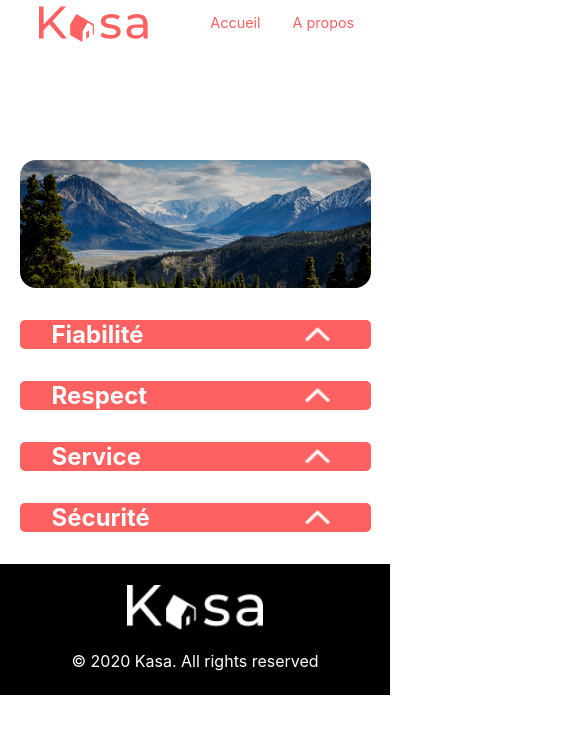
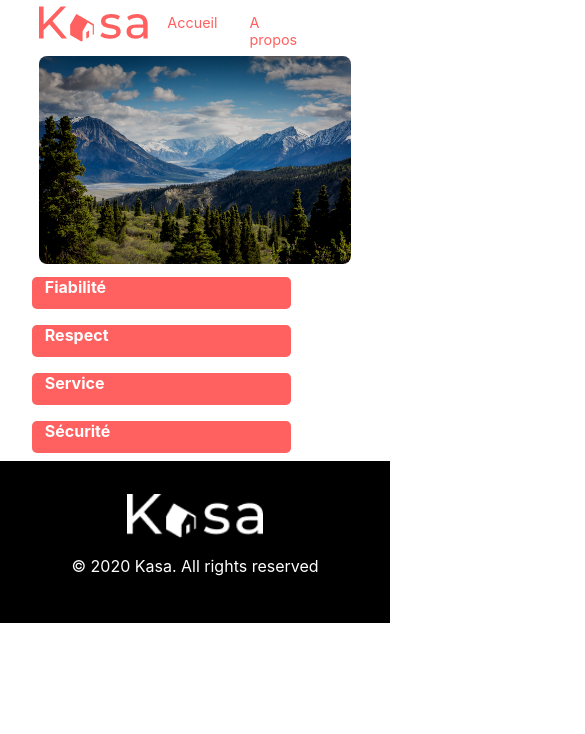
Before and after one commit to Tommy-Hck/ThomasHuylebroeck_7_21112023, a React (Create React App) app: page /About in a window 390 px wide. Shown: the top 734 px of the page, 585 px wide, since content can reach past the window. Built offline with nearby package versions, Linux system fonts and the light colour scheme.

Commit message:
about ok manque flèche mobile

```diff
--- a/src/pages/About.jsx
+++ b/src/pages/About.jsx
@@ -3,21 +3,22 @@ import Banner from '../assets/kalen-emsley-Bkci_8qcdvQ-unsplash 2 (1).png'
 import "../styles/About.scss"
 import Collapse from '../components/collapse'
 import Data from '../assets/about.json'
+import '../styles/Banner.scss'
 
 export default function About() {
   return (
     <main>
-      <section>
+      <section className='section'>
         <div   className='banner'>
           <img className='image' src={Banner} alt='bannière'/>
         </div>
       </section>
 
-       <section className='collapse-column'>
+       <section className='section collapse-column'>
         {Data.map((rule) =>
           {
             return (
-              <Collapse className="collapse" title={<h2 className='collapse-title'>{rule.title}</h2>} content={rule.content} key={rule.id}/>
+              <Collapse className="collapse" title={<h2 className='collapse-title'>{rule.title}</h2>} content={<div className='collapse-content'>{rule.content}</div>} key={rule.id}/>
             )
           }
         )}
--- a/src/pages/Home.jsx
+++ b/src/pages/Home.jsx
@@ -2,6 +2,7 @@ import React, {useState, useEffect} from 'react'
 import banner from '../assets/bannière.png'
 import '../styles/Home.scss'
 import homeData from '../assets/logements.json'
+import '../styles/Banner.scss'
 
 export default function Home() {
     const [width, setWidth] = useState(window.innerWidth) //hook changement d'état
@@ -20,7 +21,7 @@ export default function Home() {
   return (
     <main>
         <div className='banner'>
-            <img src={banner} alt='bannière'/>
+            <img className='banner-picture' src={banner} alt='bannière'/>
             {width > 425 ? (     //rendu conditionnel if/else
                 <h1 className='banner-title'>Chez vous, partout et ailleurs</h1>
             ) : (
@@ -37,7 +38,7 @@ export default function Home() {
                     return (
                         <div className='home-card' key={home.id}>
                             <a href={`/logements/${home.id}`}>
-                        <img src={home.cover} alt={home.title} />
+                        <img className='logement-picture' src={home.cover} alt={home.title} />
                         <p className='home-title'>{home.title}</p>
                         </a>
                         </div>
@@ -53,7 +54,7 @@ export default function Home() {
                     return (
                         <div className='home-card' key={home.id}>
                             <a href={`/logements/${home.id}`}>
-                        <img src={home.cover} alt={home.title} />
+                        <img className='logement-picture' src={home.cover} alt={home.title} />
                         <p className='home-title'>{home.title}</p>
                         </a>
                         </div>
--- a/src/pages/Logement.jsx
+++ b/src/pages/Logement.jsx
@@ -15,7 +15,7 @@ export default function Logement() {
     return <Link to="/Error"></Link>;
   }
 
-  let array = ["1", "2", "3", "4", "5", "6"];
+  let array = [1, 2, 3, 4, 5];
 
   return (
     <main className="main">
@@ -28,8 +28,8 @@ export default function Logement() {
       </div>
 
       <section className="description-container">
-        <div className="location">
-          <div className="city">
+        <div className="info">
+          <div className="city-aera">
             <h1 className="quartier">{currentLogement.title}</h1>
             <p className="city">{currentLogement.location}</p>
           </div>
@@ -41,10 +41,6 @@ export default function Logement() {
               alt="hôte"
             />
           </div>
-        </div>
-        <div
-         className="main-tag">
-          <div className="tag-container">
           <div className="taga">
             {currentLogement.tags.map((tag) => (
               <span key={tag.length}>{tag}</span>
@@ -63,15 +59,20 @@ export default function Logement() {
             ))}
           </div>
         </div>
+        <div className="collapse">
+          <Collapse
+            className="title Description-title"
+            title={<h2 className="title">Description</h2>}
+            content={
+              <div className="description-content">
+                {currentLogement.description}
               </div>
-        <div className="collapse">
-          <Collapse className="title Description-title"
-            title={<h2>Description</h2>}
-            content={<div className="description-content">{currentLogement.description}</div>}
+            }
           />
 
-          <Collapse className="title equipements-title"
-            title={<h2>Équipements</h2>}
+          <Collapse
+            className="title equipements-title"
+            title={<h2 className="title">Équipements</h2>}
             content={
               <ul className="equipement-list">
                 {currentLogement.equipments.map((equipment, index) => (
--- a/src/styles/About.scss
+++ b/src/styles/About.scss
@@ -1,14 +1,23 @@
 .banner {
-    height: 16rem;
+    padding-bottom: 2rem;
     @media  screen and  (max-width: 425px){
         height: auto;
         width: auto;
-        margin-bottom: 2rem;
+        padding: 0%;
+        margin-bottom: 0.3rem;
     }
 }
 
 .image{
     object-fit: cover;
+    width: 100%;
+    height: auto;
+    border-radius: 0.5rem;
+    filter: contrast(1.2) brightness(0.8);
+}
+
+.section {
+    padding: 0 10%;
 }
 
 .collapse-column {
@@ -16,19 +25,28 @@
     flex-direction: column;
     align-items: center;
     @media  screen and  (max-width: 425px){
+        width: 18rem;
+        padding-left: 1.1rem;
     }
 }
 
 .collapse-title {
+    width: 70rem;
+    height: 2rem;
+    font-size: 1.5rem;
+    padding: 0 1rem;
     @media  screen and  (max-width: 425px){
-    //     width: fit-content;
+        padding: 0;
     }
 }
 
 .collapse-content {
-    margin-left: 1%;
-    word-spacing: 0.550rem;
+    padding: 0 1.5rem;
+    word-spacing: 0.555rem;
+    font-size: 1.790rem;
+    width: 70rem;
     @media  screen and  (max-width: 425px){
+        padding-left: 1rem;
         font-size: 1.2rem;
         margin: 0;
         width: 18rem;
--- /dev/null
+++ b/src/styles/Banner.scss
@@ -0,0 +1,6 @@
+.banner {
+    display: flex;
+    justify-content: center;
+    height: 15rem;
+    position: relative;
+}
--- a/src/styles/Collapse.scss
+++ b/src/styles/Collapse.scss
@@ -5,9 +5,15 @@
     background-color: #FF6060;
     border-radius: 5px;
     padding: 0.5rem;
+    h2{
+        color: white;
+        @media  screen and  (max-width: 425px){
+            font-size: 1rem;
+        }
+    }
     @media  screen and  (max-width: 425px){
-        padding: 0 2rem;
-        font-size: 0.8rem;
+        padding: 0 0.8rem;
+        justify-content:flex-start;
     }
 }
 
@@ -16,6 +22,7 @@
     margin-bottom: 2rem;
     @media  screen and  (max-width: 425px){
         width: 90%;
+        margin: 0.5rem;
     }
 }
 
@@ -26,6 +33,8 @@
     object-fit: contain;
     animation: inverso 0.5s forwards;
     margin-right: 0.5rem;
+    @media  screen and  (max-width: 425px){
+    }
 }
 
 .arrow-down {
@@ -35,10 +44,6 @@
     object-fit: contain;
     animation: rotate 0.5s forwards;
     margin-right: 0.5rem;
-}
-
-h2{
-    color: white;
 }
 
 .collapse-text {
@@ -52,21 +57,21 @@ h2{
 //animation
 
 @keyframes rotate {
-    0% {
+    100% {
     transform: rotate(0deg);
     }
-    100% {
+    0% {
     transform: rotate(180deg);
     }
 
 }
 
 @keyframes inverso {
+    100% {
+    transform: rotate(180deg);
+    }
     0% {
     transform: rotate(0deg);
     }
-    100% {
-    transform: rotate(-180deg);
-    }
 
 }
--- a/src/styles/Home.scss
+++ b/src/styles/Home.scss
@@ -1,22 +1,26 @@
-.banner {
-    display: flex;
-    justify-content: center;
-    height: 15rem;
-    position: relative;
-    @media  screen and  (max-width: 425px){
-    }
-
-img {
+  .banner-picture {
+    margin-top: 2rem;
     width: 80%;
     height: 90%;
     border-radius: 1.5rem;
     filter: contrast(1.2) brightness(0.8);
-    @media  screen and  (max-width: 425px){
+    @media screen and (max-width: 425px) {
       height: 8rem;
       width: 90%;
       border-radius: 1rem;
     }
+  }
 
+  .logement-picture {
+    width: 80%;
+    height: 90%;
+    border-radius: 1.5rem;
+    filter: contrast(1.2) brightness(0.8);
+    @media screen and (max-width: 425px) {
+      height: 8rem;
+      width: 90%;
+      border-radius: 1rem;
+    }
   }
   .banner-title {
     position: absolute;
@@ -27,33 +31,33 @@ img {
     font-size: 3rem;
     font-weight: 400;
     text-align: center;
-    @media  screen and  (max-width: 425px){
+    @media screen and (max-width: 425px) {
       transform: translate(-73%, -50%);
       text-align: left;
       font-size: 1.5rem;
     }
   }
-}
+
 
 // Section Logement
 .home-section {
   display: flex;
   justify-content: center;
   padding: 2rem;
-    @media  screen and  (max-width: 425px){
+  @media screen and (max-width: 425px) {
     padding: 0;
   }
 }
 .container {
   display: grid;
   grid-template-columns: repeat(3, 1fr);
-    background-color: #F6F6F6;
+  background-color: #f6f6f6;
   gap: 2rem;
   border-radius: 1rem;
   padding: 2rem;
   width: 80%;
 
-    @media  screen and  (max-width: 425px){
+  @media screen and (max-width: 425px) {
     justify-content: center;
     padding: 0;
     display: flex;
@@ -63,18 +67,18 @@ img {
     display: flex;
     flex-direction: column;
     align-items: center;
-        @media  screen and  (max-width: 425px){
+    @media screen and (max-width: 425px) {
       height: 20rem;
     }
 
-        img{
+    img {
       width: 27rem;
       height: 27rem;
       border-radius: 25px;
       object-fit: cover;
       border-radius: 1rem;
       filter: contrast(1.2) brightness(0.8);
-            @media  screen and  (max-width: 425px){
+      @media screen and (max-width: 425px) {
         width: 20rem;
         height: 20rem;
       }
@@ -83,19 +87,18 @@ img {
       transform: translate(1rem, -7rem);
       font-size: 1.3rem;
       width: 80%;
-            color: #F6F6F6;
+      color: #f6f6f6;
       font-weight: bold;
-
     }
     &:hover {
-            filter:drop-shadow(0  0 0.90rem #FF6060);
+      filter: drop-shadow(0 0 0.9rem #ff6060);
     }
   }
   .btn:hover {
     text-decoration: underline;
-        color: #FF6060;
+    color: #ff6060;
     cursor: pointer;
-        @media  screen and  (max-width: 425px){
+    @media screen and (max-width: 425px) {
       font-size: 1.5rem;
       align-self: center;
       padding-bottom: 2rem;
--- a/src/styles/Layout.scss
+++ b/src/styles/Layout.scss
@@ -6,7 +6,7 @@
     align-items: center;
     padding:0 10%;
     @media  screen and  (max-width: 425px){
-        height: 10rem;
+        height: 3.5rem;
         align-items: start;
     }
 }
@@ -32,8 +32,10 @@ img {
         color: #FF6060;
     }
     @media  screen and  (max-width: 430px){
+        padding: 0 1.8rem;
         font-size: 0.9rem;
-        width: 80%;
+        font-weight: 400;
+        width: 59%;
 }
 }
 
@@ -42,10 +44,12 @@ footer {
     color: white;
     text-align: center;
     padding-bottom: 0.5rem;
+    @media  screen and  (max-width: 425px){
+        padding: 8% 0;
+    }
     img {
         object-fit: contain;
         @media  screen and  (max-width: 425px){
-            padding: 5% 5%;
         }
     }
 
@@ -54,7 +58,7 @@ footer {
          flex-direction: column;
          align-items: center;
          .footer-text {
-            padding-bottom: 1rem;
+            padding: 1rem;
             margin: 0;
          }
     }
--- a/src/styles/Logement.scss
+++ b/src/styles/Logement.scss
@@ -14,44 +14,39 @@
     object-fit: cover;
     height: 20rem;
     border-radius: 1.5rem;
-    // filter: contrast(1.2) brightness(0.8);
     @media  screen and  (max-width: 425px){
         width: 19.2rem;
     }
 }
 
-// .description-container {
-//     @media  screen and  (max-width: 425px){
-//         display: flex;
-//         flex-direction: column;
-//     }
-//     }
 .description-container {
     display: flex;
     flex-direction: column;
 }
   @media (max-width: 425px) {
     .description-container {
-      flex-direction: row;
+      flex-direction: column
     }
 
     .taga {
-      order: 2;
+      order: 1;
     }
 
     .host {
-      order: 1;
+      order: 3;
+    }
+
+    .rating-container {
+        order: 2;
     }
   }
 
+  .info {
+    display: flex;
+    flex-wrap: wrap;
+    justify-content: space-between;
+  }
 
-.location {
-    color:#FF6060 ;
-    display: flex;
-    justify-content: space-between;
-    @media  screen and  (max-width: 425px){
-    }
-}
 
 .host {
     display: flex;
@@ -100,21 +95,22 @@
     }
 }
 
+.city-aera {
+    display: flex;
+    flex-direction: column;
+    color:#FF6060 ;
+    width: 50%;
+    @media  screen and  (max-width: 425px){
+    width: 100%;
+    }
+}
+
 .city {
     margin: 0%;
     font-size: 1.2rem;
     @media  screen and  (max-width: 425px){
-        display: flex;
-        flex-direction: column;
         font-size:  1rem;
         padding: 0.5rem 0;
-    }
-}
-
-.tag-container {
-    @media  screen and  (max-width: 425px){
-        display: flex;
-        flex-direction: column;
     }
 }
 
@@ -122,17 +118,24 @@
     display: flex;
     align-items: center;
     justify-content: space-between;
+    @media  screen and  (max-width: 425px){
+        display: flex;
+        flex-direction: column;
+    }
 }
 
 .taga {
     display: flex;
     gap: 1rem;
+    width: 50%;
+    @media  screen and  (max-width: 425px){
+        width: 100%;
+    }
     span {
         color: white;
         padding: 0.2rem 2rem;
         background-color: #FF6060;
         border-radius: 10px;
-        text-align: center;
         @media  screen and  (max-width: 425px){
             padding: 0.2rem 0.5rem;
         }
@@ -155,7 +158,13 @@
     }
 }
 
-h2 {
+.collapse-container {
+    @media  screen and  (max-width: 425px){
+
+    }
+}
+
+.title {
     font-size: 1.5rem;
     width: 35vw;
 }
```
Lines whose indentation alone changed are shown as unchanged.
